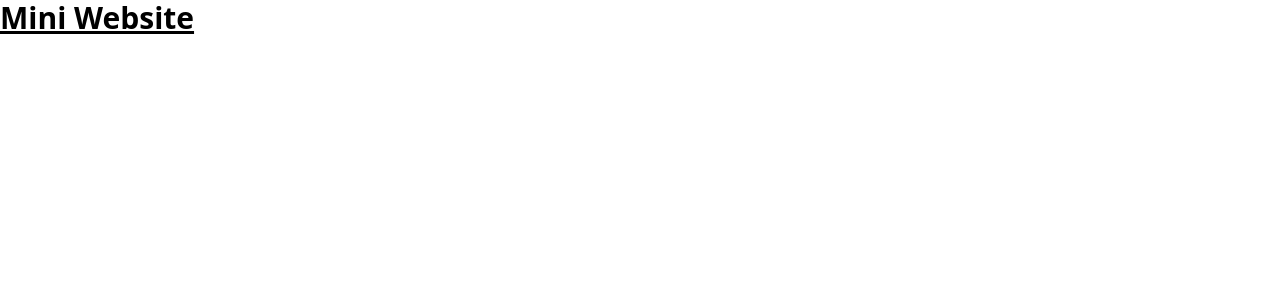
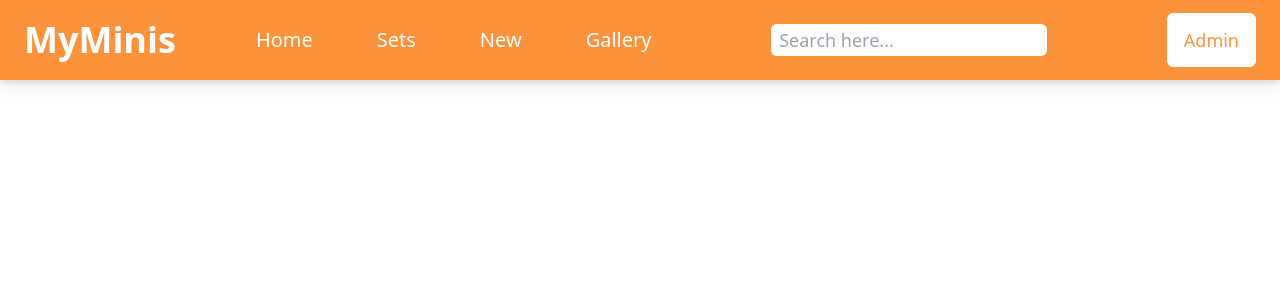
Before and after one commit to Fraser-Dunn/mini-website, a React (Create React App) app: page / in a window 1280 px wide. Shown: the top 300 px of the page. Built offline with nearby package versions, Linux system fonts and the light colour scheme.

Commit message:
Navbar Working

```diff
--- a/package.json
+++ b/package.json
@@ -3,13 +3,17 @@
   "version": "0.1.0",
   "private": true,
   "dependencies": {
+    "@heroicons/react": "^1.0.6",
+    "@mui/material": "^5.8.3",
     "@testing-library/jest-dom": "^5.16.4",
     "@testing-library/react": "^13.3.0",
     "@testing-library/user-event": "^13.5.0",
     "firebase": "^9.8.2",
     "react": "^18.1.0",
     "react-dom": "^18.1.0",
+    "react-router-dom": "^6.3.0",
     "react-scripts": "5.0.1",
+    "react-scroll": "^1.8.7",
     "web-vitals": "^2.1.4"
   },
   "scripts": {
--- a/src/App.js
+++ b/src/App.js
@@ -1,9 +1,17 @@
+import { BrowserRouter as Router, Routes, Route } from "react-router-dom";
+import Navbar from "./components/Navbar";
+import Home from "./pages/Home";
 import Admin from "./pages/Admin";
 
 function App() {
   return (
     <>
-      <h1 className="text-3xl font-bold underline">Mini Website</h1>
+      <Router>
+        <Navbar />
+        <Routes>
+          <Route path="/" element={<Home />} />
+        </Routes>
+      </Router>
     </>
   );
 }
--- /dev/null
+++ b/src/components/Navbar.jsx
@@ -0,0 +1,97 @@
+import React, { useState } from "react";
+import { Link } from "react-router-dom";
+
+import { MenuIcon, XIcon } from "@heroicons/react/outline";
+
+const Navbar = () => {
+  const [nav, setNav] = useState(false);
+  const handleClick = () => setNav(!nav);
+
+  return (
+    <div className=" min-w-fit w-screen h-[80px] z-10 bg-orange-400 fixed drop-shadow-lg ">
+      <div className="px-2 flex justify-between items-center w-full h-full">
+        <div className="flex items-center">
+          <Link to="/">
+            <h1 className="text-3xl text-white font-bold mr-8 pl-4 sm:text-4xl">
+              MyMinis
+            </h1>
+          </Link>
+          <ul className="hidden md2:flex text-xl text-white px-4">
+            <li>
+              <Link className="px-8" to="/home">
+                Home
+              </Link>
+            </li>
+            <li>
+              <Link className="px-8" to="/sets">
+                Sets
+              </Link>
+            </li>
+            <li>
+              <Link className="px-8" to="/newin">
+                New
+              </Link>
+            </li>
+            <li>
+              <Link className="px-8" to="/gallery">
+                Gallery
+              </Link>
+            </li>
+          </ul>
+        </div>
+        <div>
+          {/* Search Bar needs to be hidden below 910px*/}
+          <input
+            className="flex w-max rounded-md text-lg px-2 py-0.5 outline-none mr-6"
+            type="text"
+            placeholder="Search here..."
+          />
+        </div>
+
+        {/* Admin Button needs to be hidden at 1050px */}
+        <div className="hidden lg:flex pr-4">
+          <button className="px-4 py-3 ml-6">Admin</button>
+        </div>
+
+        <div className="md2:hidden mr-4" onClick={handleClick}>
+          {!nav ? (
+            <MenuIcon className="w-5 text-white" />
+          ) : (
+            <XIcon className="w-5 text-white" />
+          )}
+        </div>
+      </div>
+
+      <ul
+        className={!nav ? "hidden" : "absolute bg-orange-400 w-full px-8 pb-3"}
+      >
+        <li className="border-b-2 border-white w-full">
+          <Link className="text-white" to="/home">
+            Home
+          </Link>
+        </li>
+        <li className="border-b-2 border-white w-full">
+          <Link className="text-white" to="/sets">
+            Sets
+          </Link>
+        </li>
+        <li className="border-b-2 border-white w-full">
+          <Link className="text-white" to="/newin">
+            New In
+          </Link>
+        </li>
+        <li className="border-b-2 border-white w-full">
+          <Link className="text-white" to="/gallery">
+            Gallery
+          </Link>
+        </li>
+
+        <div className="flex justify-end my-4">
+          <button className="px-2 py-1 mb-2">Admin</button>
+        </div>
+      </ul>
+    </div>
+  );
+};
+
+export default Navbar;
--- a/src/index.css
+++ b/src/index.css
@@ -1,3 +1,19 @@
 @tailwind base;
 @tailwind components;
 @tailwind utilities;
+
+
+:root {
+    @apply bg-primary text-primary
+  }
+
+  .rounded-div {
+    @apply border border-secondary rounded-2xl shadow-xl bg-primary px-2 max-w-[1140px] w-full mx-auto
+  }
+
+
+  @layer base {
+    button {
+        @apply text-orange-400 border text-lg bg-white border-white hover:bg-transparent hover:text-white rounded-md
+    }
+}
--- /dev/null
+++ b/src/pages/Home.jsx
@@ -0,0 +1,11 @@
+import { Link } from "react-router-dom";
+
+const Home = () => {
+  return (
+    <>
+      <div className="text-3xl">Home</div>
+    </>
+  );
+};
+
+export default Home;
--- a/tailwind.config.js
+++ b/tailwind.config.js
@@ -1,8 +1,33 @@
 /** @type {import('tailwindcss').Config} */
 module.exports = {
   content: ["./src/**/*.{js,jsx,ts,tsx}"],
+  darkMode: "class",
   theme: {
-    extend: {},
+    extend: {
+      screens: {
+        lg: "1050px",
+        // => @media (min-width: 1050px) { ... }
+        md2: "910px",
+        // => @media (min-width: 910px) {...}
+      },
+      backgroundColor: {
+        primary: "var(--color-bg-primary)",
+        secondary: "var(--color-bg-secondary)",
+        button: "var(--color-bg-button)",
+      },
+      textColor: {
+        accent: "var(--color-text-accent)",
+        primary: "var(--color-text-primary)",
+        secondary: "var(--color-text-secondary)",
+        btnText: "var(--color-bg-secondary)",
+      },
+      borderColor: {
+        primary: "var(--color-bg-primary)",
+        secondary: "var(--color-bg-secondary)",
+        input: "var(--color-bg-input)",
+        accent: "var(--color-text-accent)",
+      },
+    },
   },
   plugins: [],
 };
```
Also changed, not shown: 1 other file (tests, documents, lock files or other folders).
